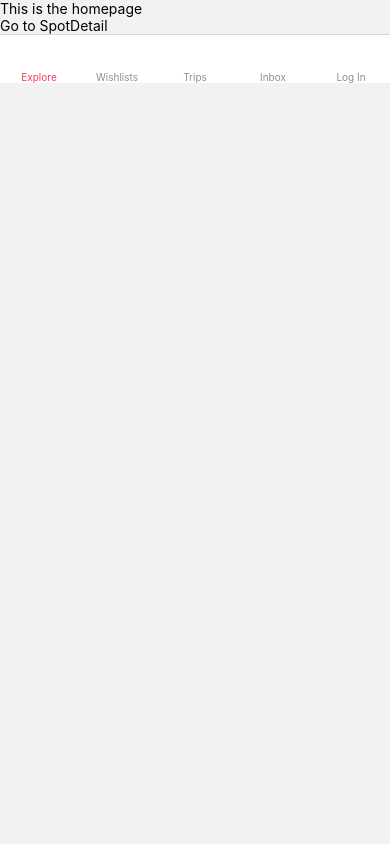
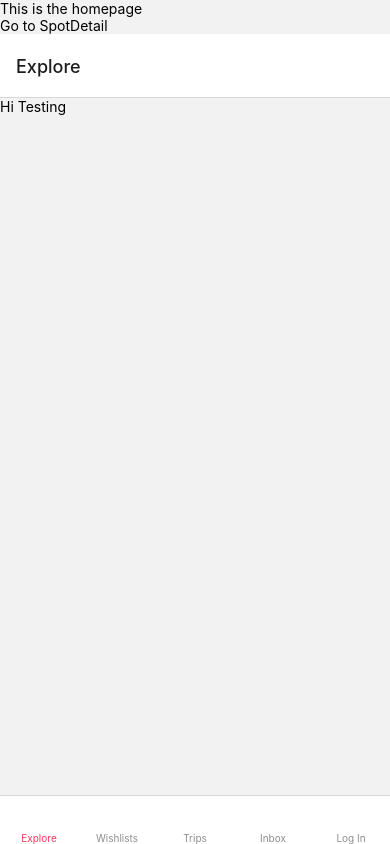
Before and after one commit to AnthonyBronca/FireBnB, a React Native app in the folder mobile/: screen /Home in a window 390 px wide. Built offline with nearby package versions, Linux system fonts and the light colour scheme; some icons are missing.

Commit message:
applied styling to safeAreaView to move navbar to the bottom of screen

```diff
--- a/mobile/screens/Home/Home.tsx
+++ b/mobile/screens/Home/Home.tsx
@@ -1,5 +1,5 @@
 import React from 'react';
-import { Text, SafeAreaView } from 'react-native';
+import { Text, SafeAreaView, StyleSheet } from 'react-native';
 import NavBar from './Components/NavBar';
 import { TouchableOpacity } from 'react-native-gesture-handler';
 
@@ -14,7 +14,7 @@
   }
 
   return (
-    <SafeAreaView>
+    <SafeAreaView style={styles.container}>
       <Text>This is the homepage</Text>
       <TouchableOpacity onPress={goToSpotDetail}>
         <Text>Go to SpotDetail</Text>
@@ -24,4 +24,10 @@
   );
 }
 
+const styles = StyleSheet.create({
+  container: {
+    flex: 1
+  }
+})
+
 export default Home;
```
